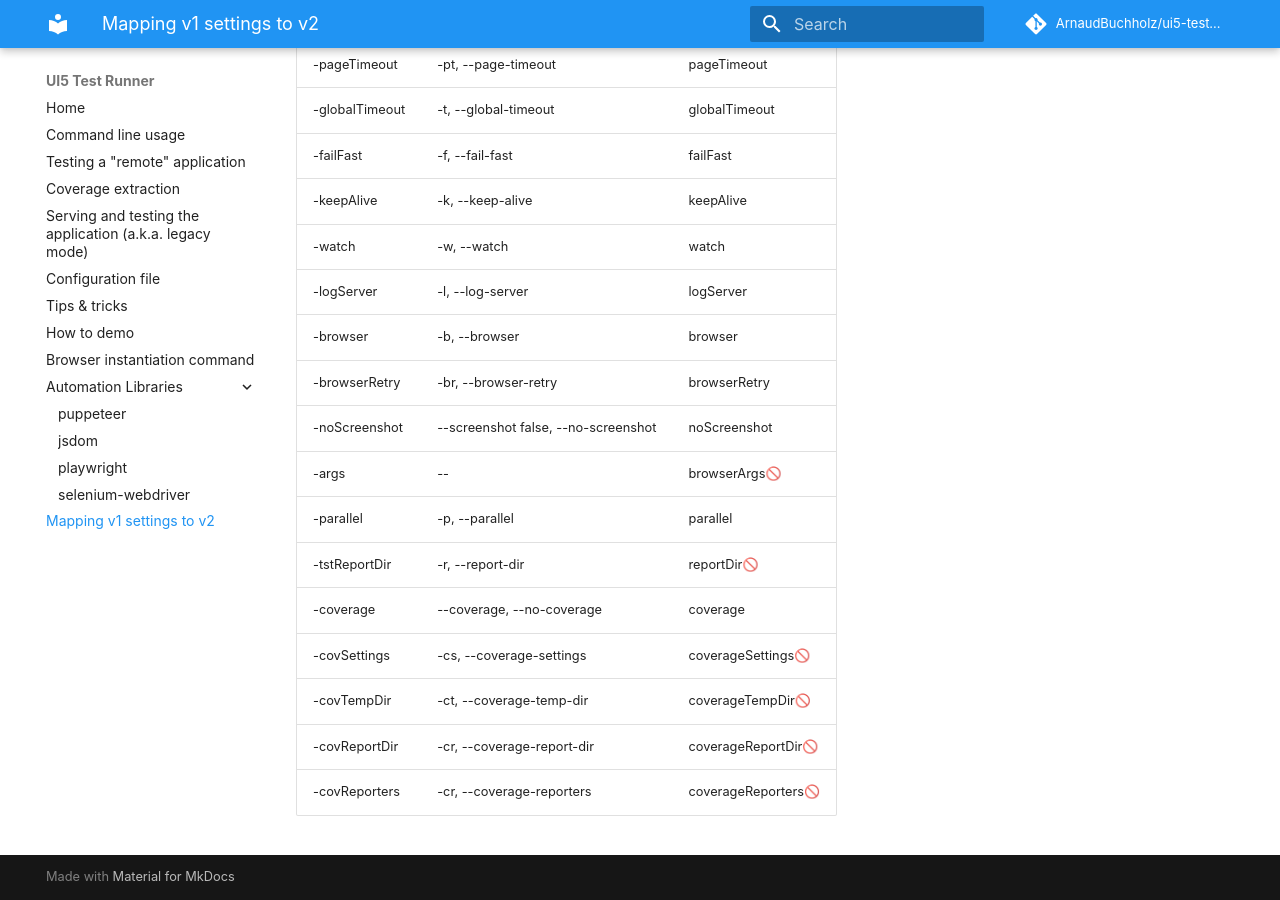
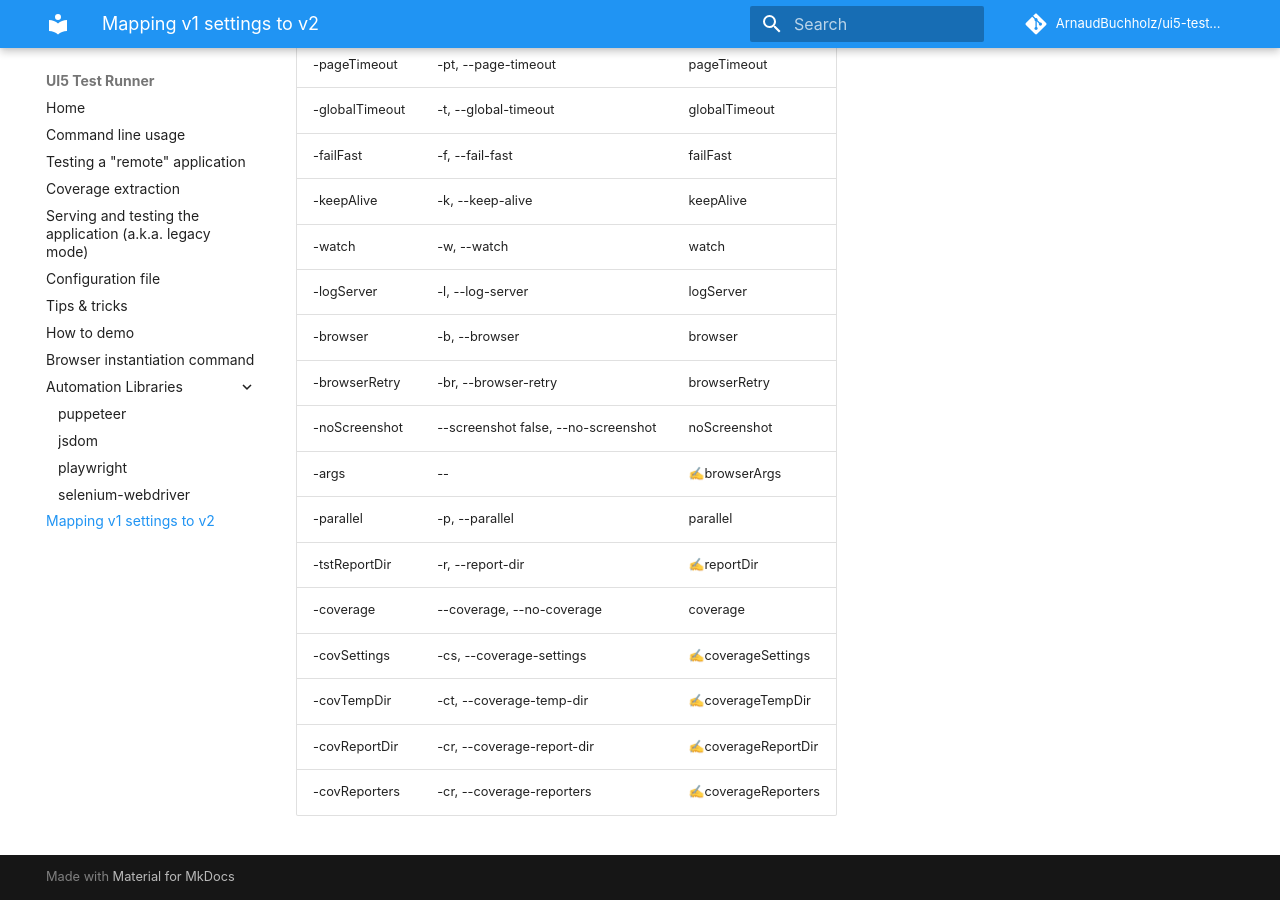
Before and after one commit to ArnaudBuchholz/ui5-test-runner, an MkDocs documentation site: the page built from docs/mapping_v1_v2.md, in a window 1280 px wide and 900 px high, scrolled down 735 px. Built offline with MkDocs 1.6.1 and Material for MkDocs 9.7.7, drawn with Linux system fonts in a browser that asks for light colours; comment, search, counter and statistics services are not loaded; some of the changed text lies outside the part shown.

```diff
--- a/docs/mapping_v1_v2.md
+++ b/docs/mapping_v1_v2.md
@@ -25,11 +25,11 @@ Incompatible options are flagged with
 |-browser|-b, --browser|browser|
 |-browserRetry|-br, --browser-retry|browserRetry|
 |-noScreenshot|--screenshot false, --no-screenshot|noScreenshot|
-|-args|--|browserArgs🚫|
+|-args|--|✍browserArgs|
 |-parallel|-p, --parallel|parallel|
-|-tstReportDir|-r, --report-dir|reportDir🚫|
+|-tstReportDir|-r, --report-dir|✍reportDir|
 |-coverage|--coverage, --no-coverage|coverage|
-|-covSettings|-cs, --coverage-settings|coverageSettings🚫|
-|-covTempDir|-ct, --coverage-temp-dir|coverageTempDir🚫|
-|-covReportDir|-cr, --coverage-report-dir|coverageReportDir🚫|
-|-covReporters|-cr, --coverage-reporters|coverageReporters🚫|
+|-covSettings|-cs, --coverage-settings|✍coverageSettings|
+|-covTempDir|-ct, --coverage-temp-dir|✍coverageTempDir|
+|-covReportDir|-cr, --coverage-report-dir|✍coverageReportDir|
+|-covReporters|-cr, --coverage-reporters|✍coverageReporters|
```
Also changed, not shown: other parts of docs/mapping_v1_v2.md (+1 -1 lines), docs/README.md (+2 -2 lines), docs/legacy.md (+5 -4 lines), docs/testing.md (+2 -0 lines), docs/usage.md (+1 -0 lines).
